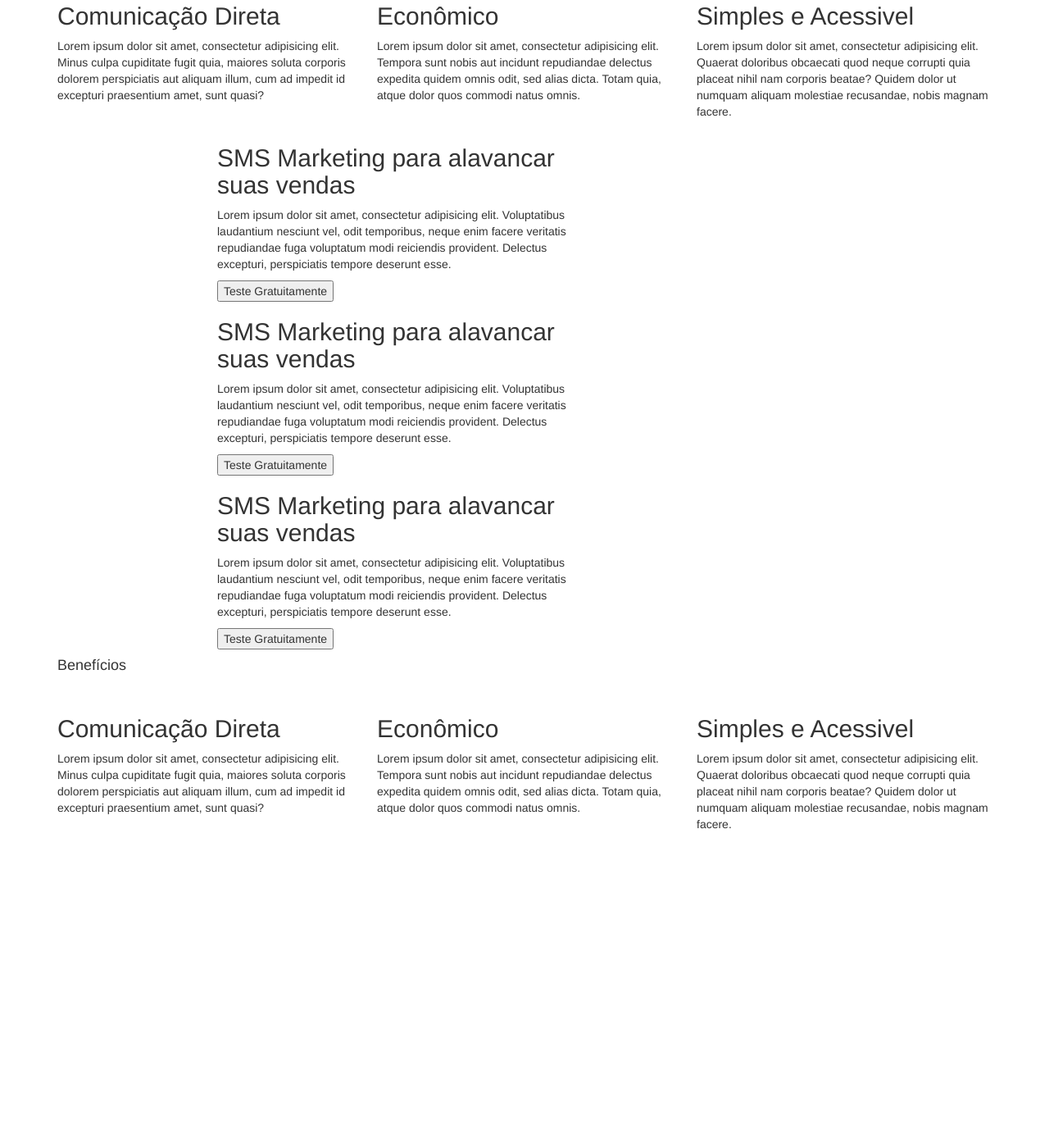
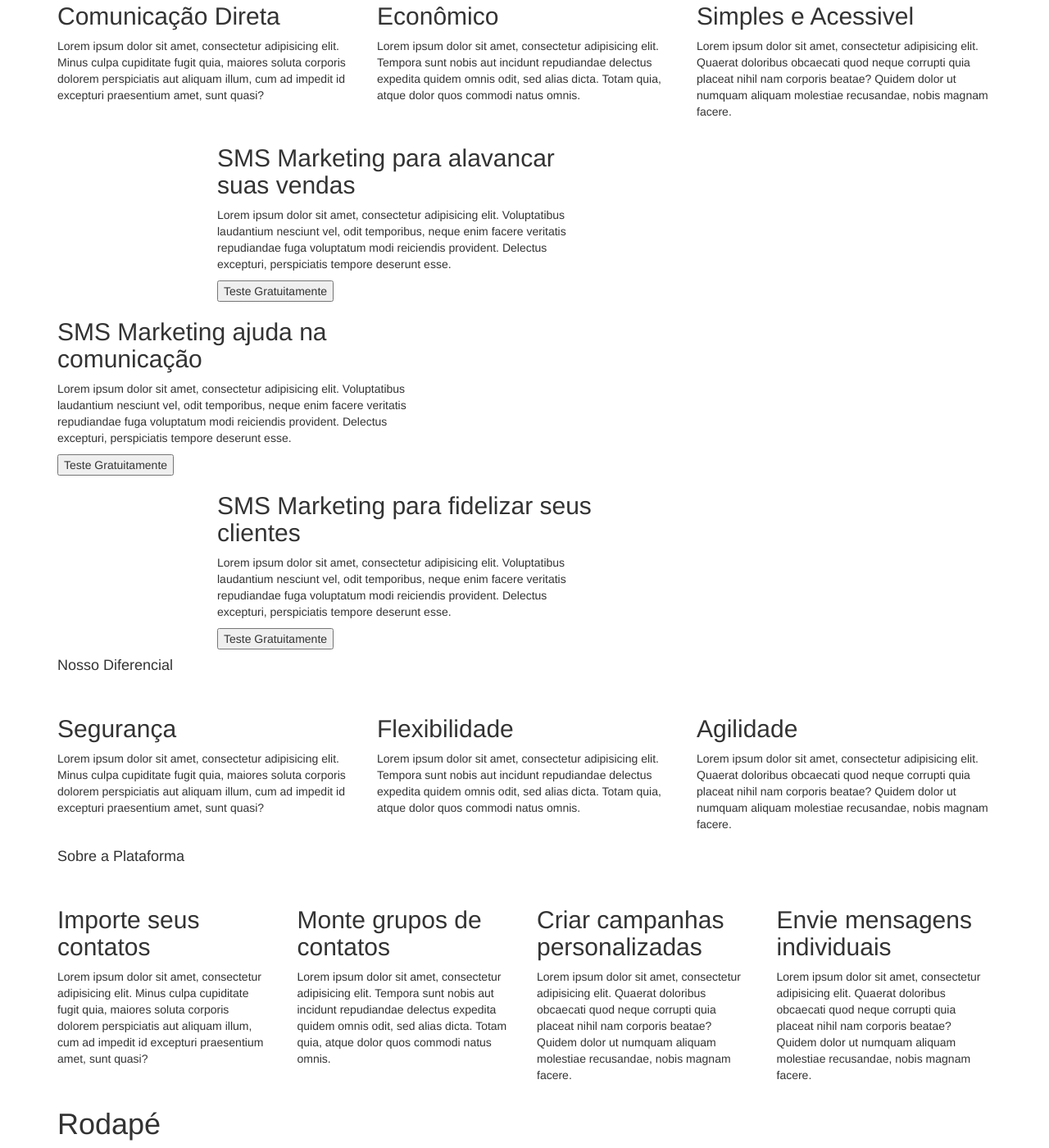
Before and after one commit to smsagil/smsagil.github.io, a Jekyll site: the page built from index.html, in a window 1280 px wide and 1400 px high, scrolled down 540 px. Shown: the whole window at 82% size. Built offline with Jekyll 4.4.1, drawn with Linux system fonts in a browser that asks for light colours; before the commit the page ends 1565 px from its top, so only the background shows below that.

Commit message:
Add others sections

```diff
--- a/_layouts/default.html
+++ b/_layouts/default.html
@@ -60,8 +60,8 @@
     <section>
       <div class="container">
         <div class="row">
-          <div class="col-md-5 col-md-offset-2">
-            <h2>SMS Marketing para alavancar suas vendas</h2>
+          <div class="col-md-5">
+            <h2>SMS Marketing ajuda na comunicação</h2>
             <p>Lorem ipsum dolor sit amet, consectetur adipisicing elit. Voluptatibus laudantium nesciunt vel, odit temporibus, neque enim facere veritatis repudiandae fuga voluptatum modi reiciendis provident. Delectus excepturi, perspiciatis tempore deserunt esse.</p>
             <button>Teste Gratuitamente</button>
           </div>
@@ -73,8 +73,8 @@
     <section>
       <div class="container">
         <div class="row">
-          <div class="col-md-5 col-md-offset-2 wow bounceInRight" data-wow-delay="500ms">
-            <h2>SMS Marketing para alavancar suas vendas</h2>
+          <div class="col-md-5 col-md-offset-2">
+            <h2>SMS Marketing para fidelizar seus clientes</h2>
             <p>Lorem ipsum dolor sit amet, consectetur adipisicing elit. Voluptatibus laudantium nesciunt vel, odit temporibus, neque enim facere veritatis repudiandae fuga voluptatum modi reiciendis provident. Delectus excepturi, perspiciatis tempore deserunt esse.</p>
             <button>Teste Gratuitamente</button>
           </div>
@@ -87,26 +87,64 @@
       <div class="container">
       <div class="row">
         <div class="col-sm-12">
-          <h4>Benefícios</h4>
+          <h4>Nosso Diferencial</h4>
         </div>
       </div>
         <div class="row">
           <div class="col-md-4">
             <img src="" alt="">
-            <h2>Comunicação Direta</h2>
+            <h2>Segurança</h2>
             <p>Lorem ipsum dolor sit amet, consectetur adipisicing elit. Minus culpa cupiditate fugit quia, maiores soluta corporis dolorem perspiciatis aut aliquam illum, cum ad impedit id excepturi praesentium amet, sunt quasi?</p>
           </div>
           <div class="col-md-4">
             <img src="" alt="">
-            <h2>Econômico</h2>
+            <h2>Flexibilidade</h2>
             <p>Lorem ipsum dolor sit amet, consectetur adipisicing elit. Tempora sunt nobis aut incidunt repudiandae delectus expedita quidem omnis odit, sed alias dicta. Totam quia, atque dolor quos commodi natus omnis.</p>
           </div>
           <div class="col-md-4">
             <img src="" alt="">
-            <h2>Simples e Acessivel</h2>
+            <h2>Agilidade</h2>
             <p>Lorem ipsum dolor sit amet, consectetur adipisicing elit. Quaerat doloribus obcaecati quod neque corrupti quia placeat nihil nam corporis beatae? Quidem dolor ut numquam aliquam molestiae recusandae, nobis magnam facere.</p>
           </div>
         </div>
+      </div>
+    </section>
+
+    <section>
+      <div class="container">
+      <div class="row">
+        <div class="col-sm-12">
+          <h4>Sobre a Plataforma</h4>
+        </div>
+      </div>
+        <div class="row">
+          <div class="col-md-3">
+            <img src="" alt="">
+            <h2>Importe seus contatos</h2>
+            <p>Lorem ipsum dolor sit amet, consectetur adipisicing elit. Minus culpa cupiditate fugit quia, maiores soluta corporis dolorem perspiciatis aut aliquam illum, cum ad impedit id excepturi praesentium amet, sunt quasi?</p>
+          </div>
+          <div class="col-md-3">
+            <img src="" alt="">
+            <h2>Monte grupos de contatos</h2>
+            <p>Lorem ipsum dolor sit amet, consectetur adipisicing elit. Tempora sunt nobis aut incidunt repudiandae delectus expedita quidem omnis odit, sed alias dicta. Totam quia, atque dolor quos commodi natus omnis.</p>
+          </div>
+          <div class="col-md-3">
+            <img src="" alt="">
+            <h2>Criar campanhas personalizadas</h2>
+            <p>Lorem ipsum dolor sit amet, consectetur adipisicing elit. Quaerat doloribus obcaecati quod neque corrupti quia placeat nihil nam corporis beatae? Quidem dolor ut numquam aliquam molestiae recusandae, nobis magnam facere.</p>
+          </div>
+          <div class="col-md-3">
+            <img src="" alt="">
+            <h2>Envie mensagens individuais</h2>
+            <p>Lorem ipsum dolor sit amet, consectetur adipisicing elit. Quaerat doloribus obcaecati quod neque corrupti quia placeat nihil nam corporis beatae? Quidem dolor ut numquam aliquam molestiae recusandae, nobis magnam facere.</p>
+          </div>
+        </div>
+      </div>
+    </section>
+
+    <section>
+      <div class="container">
+        <h1>Rodapé</h1>
       </div>
     </section>
 
--- a/package.json
+++ b/package.json
@@ -15,5 +15,8 @@
   "bugs": {
     "url": "https://github.com/smsagil/smsagil.github.io/issues"
   },
-  "homepage": "https://github.com/smsagil/smsagil.github.io#readme"
+  "homepage": "https://github.com/smsagil/smsagil.github.io#readme",
+  "devDependencies": {
+    "gulp": "^3.9.0"
+  }
 }
```
Also changed, not shown: 4 other files.
